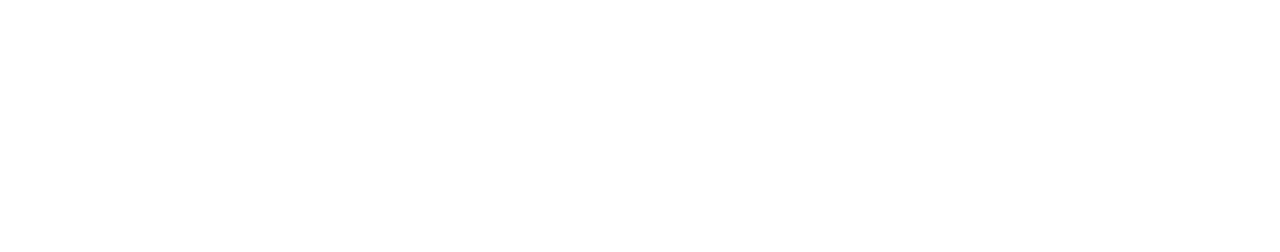
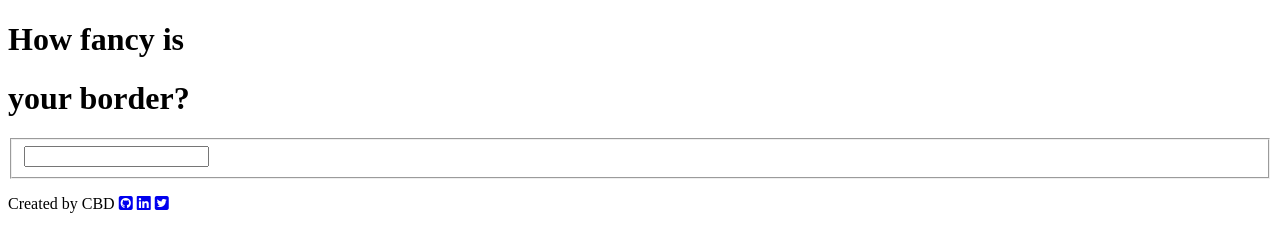
Before and after one commit to ClaudioDutra/border-radius-fancy, a website: page index.html in a window 1280 px wide. Drawn offline with nearby package versions, Linux system fonts and the light colour scheme.

Commit message:
Feat: add content and import libraries

```diff
--- a/index.html
+++ b/index.html
@@ -3,16 +3,30 @@
 <head>
     <meta charset="UTF-8">
     <meta name="viewport" content="width=device-width, initial-scale=1.0">
+    <link href="https://fonts.googleapis.com/css2?family=Roboto&family=Ubuntu:wght@400;700&display=swap" rel="stylesheet">
+    <script src="https://ajax.googleapis.com/ajax/libs/jquery/3.5.1/jquery.min.js"></script>
+    <script src="https://kit.fontawesome.com/e25ab235ec.js" crossorigin="anonymous"></script>
     <title>Document</title>
 </head>
 <body>
     <main>
         <header>
+            <h1>How fancy is </h1>
+            <h1>your border?</h1>
+        </header>
+        <fieldset>
+            <input type="text">
+        </fieldset>
+        <div class="border-container">
+            <div class="border-sample">
 
-        </header>
-
+            </div>
+        </div>
         <footer>
-
+            <p> Created by CBD
+                <a href="https://github.com/ClaudioDutra"><i class="fab fa-github-square"></i></a>
+                <a href="https://www.linkedin.com/in/claudiobdutra/"><i class="fab fa-linkedin"></i></a>
+                <a href="https://twitter.com/claudio__dutra"><i class="fab fa-twitter-square"></i></a></p>
         </footer>
     </main>
 </body>
```
